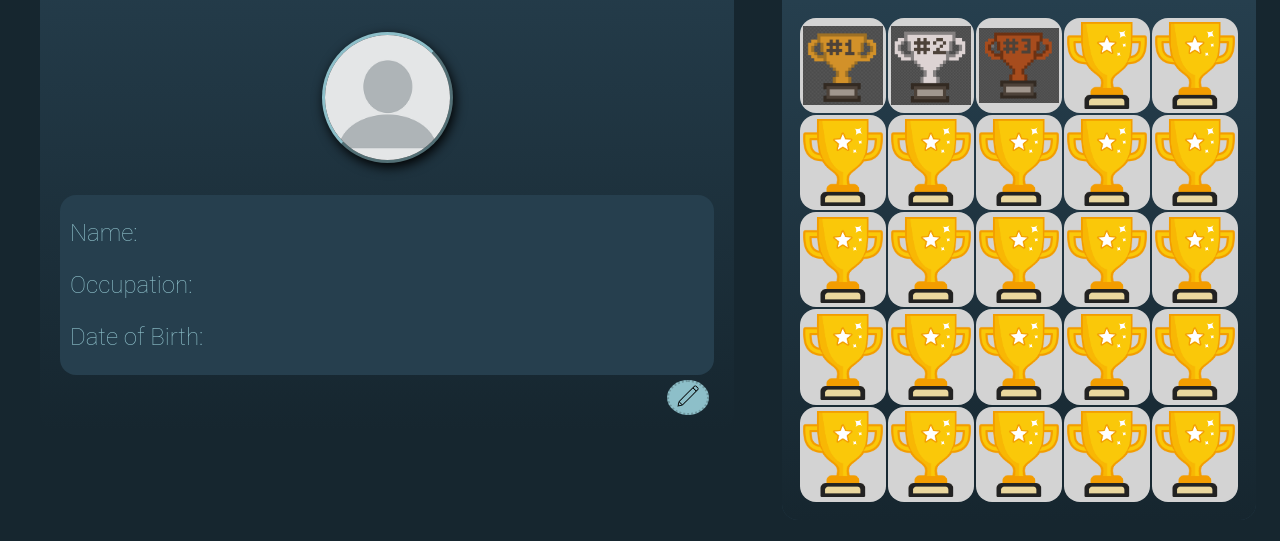
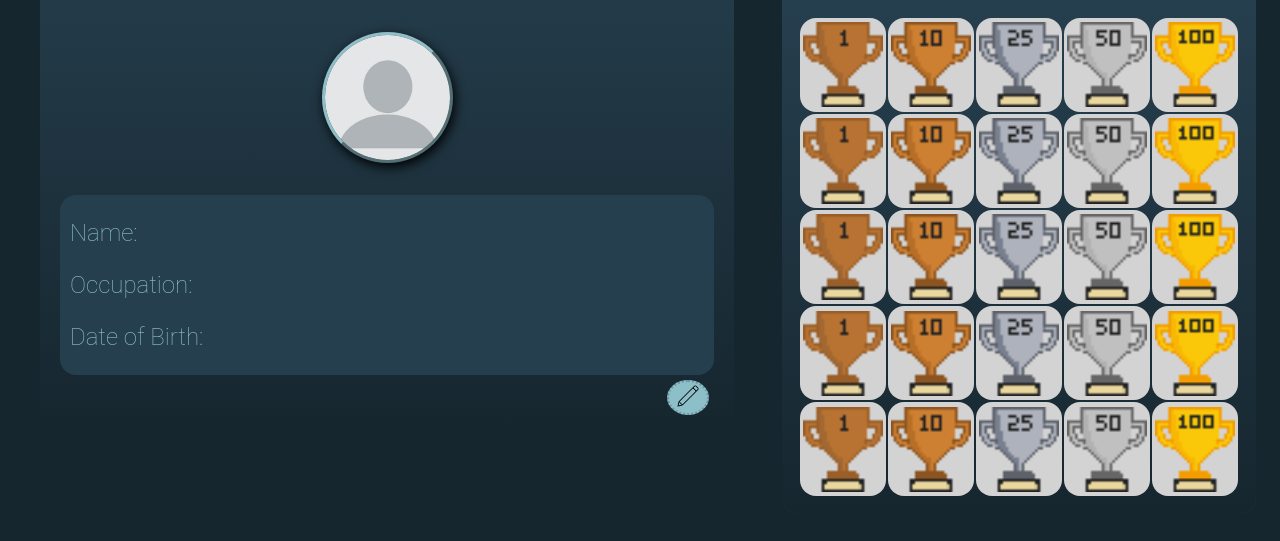
Before and after one commit to cs386-03/SideQuests, a plain HTML site: page website/profile/index.html in a window 1280 px wide. Shown: the part 339-880 px from the top of the page. Drawn offline with Linux system fonts and the light colour scheme.

Commit message:
Added new trophy images and added them to rewards

```diff
--- a/website/profile/index.html
+++ b/website/profile/index.html
@@ -68,13 +68,13 @@
             <td>
               <img
                 class="trophy"
-                src="profileRewardsResources/trophies/trophyOne.png"
+                src="profileRewardsResources/trophies/1pt.png"
               />
             </td>
             <div class="description description--0 hidden">
               <img
                 class="trophy"
-                src="profileRewardsResources/trophies/trophyOne.png"
+                src="profileRewardsResources/trophies/1pt.png"
               />
               <h3>Trophy 1 Name</h3>
               <h3>Trophy Description</h3>
@@ -84,7 +84,7 @@
             <td>
               <img
                 class="trophy"
-                src="profileRewardsResources/trophies/trophyTwo.png"
+                src="profileRewardsResources/trophies/10pt.png"
               />
             </td>
             <div class="description description--1 hidden">
@@ -96,7 +96,7 @@
             <td>
               <img
                 class="trophy"
-                src="profileRewardsResources/trophies/trophyThree.png"
+                src="profileRewardsResources/trophies/25pt.png"
               />
             </td>
             <div class="description description--2 hidden">
@@ -108,7 +108,7 @@
             <td>
               <img
                 class="trophy"
-                src="profileRewardsResources/trophy_placeholder.png"
+                src="profileRewardsResources/trophies/50pt.png"
               />
             </td>
             <div class="description description--3 hidden">
@@ -120,7 +120,7 @@
             <td>
               <img
                 class="trophy"
-                src="profileRewardsResources/trophy_placeholder.png"
+                src="profileRewardsResources/trophies/100pt.png"
               />
             </td>
             <div class="description description--4 hidden">
@@ -134,7 +134,7 @@
             <td>
               <img
                 class="trophy"
-                src="profileRewardsResources/trophy_placeholder.png"
+                src="profileRewardsResources/trophies/1pt.png"
               />
             </td>
             <div class="description description--5 hidden">
@@ -146,7 +146,7 @@
             <td>
               <img
                 class="trophy"
-                src="profileRewardsResources/trophy_placeholder.png"
+                src="profileRewardsResources/trophies/10pt.png"
               />
             </td>
             <div class="description description--6 hidden">
@@ -158,7 +158,7 @@
             <td>
               <img
                 class="trophy"
-                src="profileRewardsResources/trophy_placeholder.png"
+                src="profileRewardsResources/trophies/25pt.png"
               />
             </td>
             <div class="description description--7 hidden">
@@ -171,7 +171,7 @@
             <td>
               <img
                 class="trophy"
-                src="profileRewardsResources/trophy_placeholder.png"
+                src="profileRewardsResources/trophies/50pt.png"
               />
             </td>
             <div class="description description--8 hidden">
@@ -183,7 +183,7 @@
             <td>
               <img
                 class="trophy"
-                src="profileRewardsResources/trophy_placeholder.png"
+                src="profileRewardsResources/trophies/100pt.png"
               />
             </td>
             <div class="description description--9 hidden">
@@ -197,7 +197,7 @@
             <td>
               <img
                 class="trophy"
-                src="profileRewardsResources/trophy_placeholder.png"
+                src="profileRewardsResources/trophies/1pt.png"
               />
             </td>
             <div class="description description--10 hidden">
@@ -209,7 +209,7 @@
             <td>
               <img
                 class="trophy"
-                src="profileRewardsResources/trophy_placeholder.png"
+                src="profileRewardsResources/trophies/10pt.png"
               />
             </td>
             <div class="description description--11 hidden">
@@ -221,7 +221,7 @@
             <td>
               <img
                 class="trophy"
-                src="profileRewardsResources/trophy_placeholder.png"
+                src="profileRewardsResources/trophies/25pt.png"
               />
             </td>
             <div class="description description--12 hidden">
@@ -233,7 +233,7 @@
             <td>
               <img
                 class="trophy"
-                src="profileRewardsResources/trophy_placeholder.png"
+                src="profileRewardsResources/trophies/50pt.png"
               />
             </td>
             <div class="description description--13 hidden">
@@ -245,7 +245,7 @@
             <td>
               <img
                 class="trophy"
-                src="profileRewardsResources/trophy_placeholder.png"
+                src="profileRewardsResources/trophies/100pt.png"
               />
             </td>
             <div class="description description--14 hidden">
@@ -259,7 +259,7 @@
             <td>
               <img
                 class="trophy"
-                src="profileRewardsResources/trophy_placeholder.png"
+                src="profileRewardsResources/trophies/1pt.png"
               />
             </td>
             <div class="description description--15 hidden">
@@ -271,7 +271,7 @@
             <td>
               <img
                 class="trophy"
-                src="profileRewardsResources/trophy_placeholder.png"
+                src="profileRewardsResources/trophies/10pt.png"
               />
             </td>
             <div class="description description--16 hidden">
@@ -283,7 +283,7 @@
             <td>
               <img
                 class="trophy"
-                src="profileRewardsResources/trophy_placeholder.png"
+                src="profileRewardsResources/trophies/25pt.png"
               />
             </td>
             <div class="description description--17 hidden">
@@ -295,7 +295,7 @@
             <td>
               <img
                 class="trophy"
-                src="profileRewardsResources/trophy_placeholder.png"
+                src="profileRewardsResources/trophies/50pt.png"
               />
             </td>
             <div class="description description--18 hidden">
@@ -307,7 +307,7 @@
             <td>
               <img
                 class="trophy"
-                src="profileRewardsResources/trophy_placeholder.png"
+                src="profileRewardsResources/trophies/100pt.png"
               />
             </td>
             <div class="description description--19 hidden">
@@ -321,7 +321,7 @@
             <td>
               <img
                 class="trophy"
-                src="profileRewardsResources/trophy_placeholder.png"
+                src="profileRewardsResources/trophies/1pt.png"
               />
             </td>
             <div class="description description--20 hidden">
@@ -333,7 +333,7 @@
             <td>
               <img
                 class="trophy"
-                src="profileRewardsResources/trophy_placeholder.png"
+                src="profileRewardsResources/trophies/10pt.png"
               />
             </td>
             <div class="description description--21 hidden">
@@ -345,7 +345,7 @@
             <td>
               <img
                 class="trophy"
-                src="profileRewardsResources/trophy_placeholder.png"
+                src="profileRewardsResources/trophies/25pt.png"
               />
             </td>
             <div class="description description--22 hidden">
@@ -357,7 +357,7 @@
             <td>
               <img
                 class="trophy"
-                src="profileRewardsResources/trophy_placeholder.png"
+                src="profileRewardsResources/trophies/50pt.png"
               />
             </td>
             <div class="description description--23 hidden">
@@ -369,7 +369,7 @@
             <td>
               <img
                 class="trophy"
-                src="profileRewardsResources/trophy_placeholder.png"
+                src="profileRewardsResources/trophies/100pt.png"
               />
             </td>
             <div class="description description--24 hidden">
--- a/website/profile/profileRewardsResources/profileStyle.css
+++ b/website/profile/profileRewardsResources/profileStyle.css
@@ -181,6 +181,10 @@ td:hover {
   height: auto;
 }
 
+.description {
+  background-color: #16262f;
+}
+
 .hidden {
   visibility: hidden;
 }
@@ -206,7 +210,7 @@ td:hover {
   top: 0;
   left: 0;
   width: 100%;
-  height: 100%;
+  height: 120%;
   background-color: rgba(0, 0, 0, 0.6);
   backdrop-filter: blur(1em);
   z-index: 5;
```
Also changed, not shown: website/profile/profileRewardsResources/trophies/100pt.png (added), website/profile/profileRewardsResources/trophies/10pt.png (added), website/profile/profileRewardsResources/trophies/1pt.png (added), website/profile/profileRewardsResources/trophies/25pt.png (added), website/profile/profileRewardsResources/trophies/50pt.png (added), website/profile/profileRewardsResources/trophies/trophyOne.png (deleted), website/profile/profileRewardsResources/trophies/trophyThree.png (deleted), website/profile/profileRewardsResources/trophies/trophyTwo.png (deleted), 5 other files.
